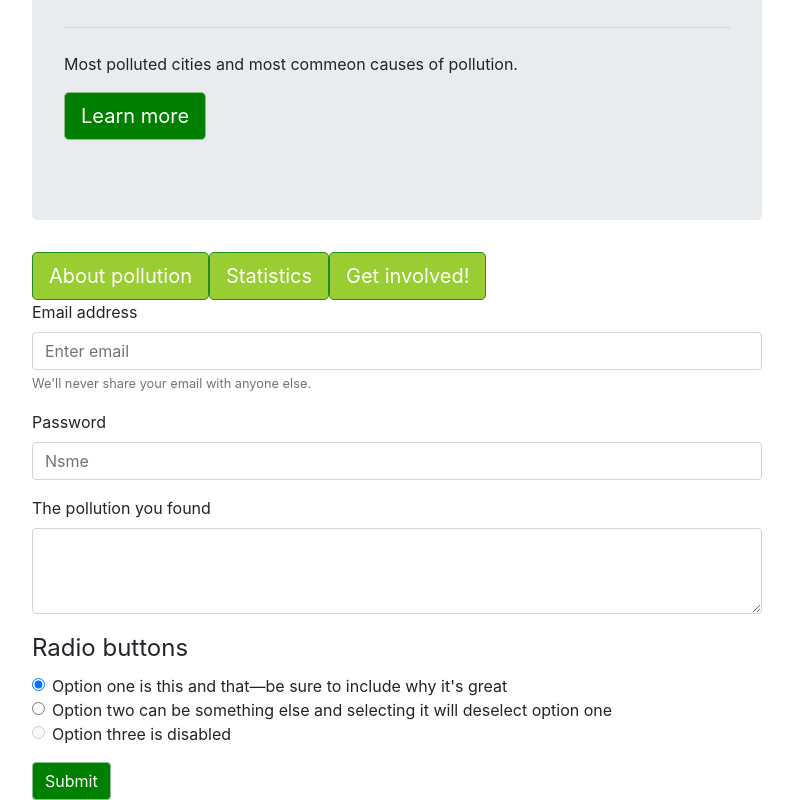
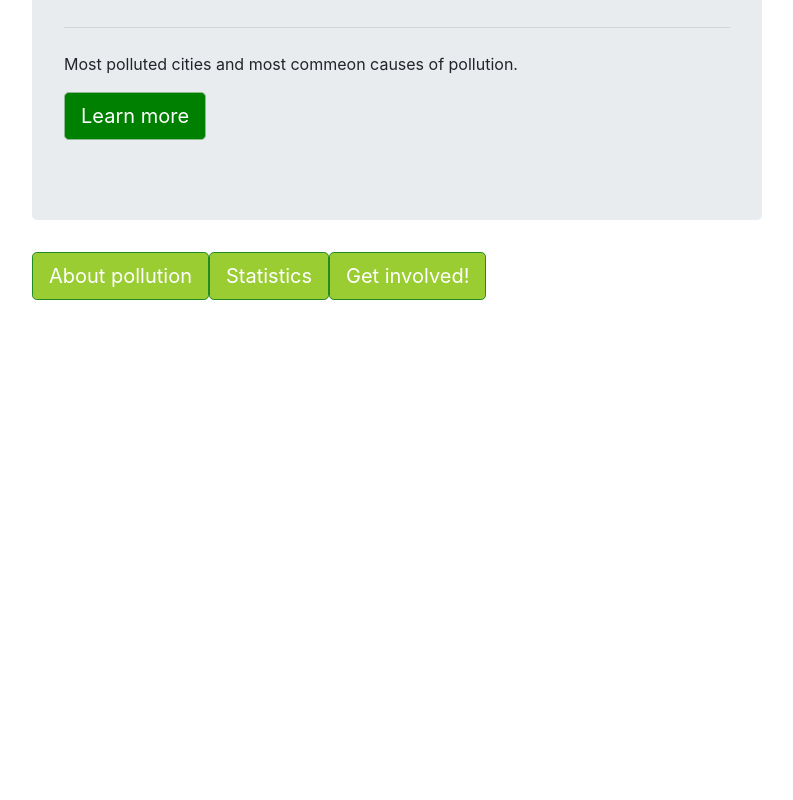
Before and after one commit to alisaa2801/iTEC2017, an Angular app in the folder itec2017/: page / in a window 1280 px wide. Shown: the part 309-1109 px from the top of the page, without its empty margins (243-1036 px from the left). After the commit the page ends 800 px from the top, so only its background shows below. Built offline with nearby package versions, Linux system fonts and the light colour scheme.

Commit message:
Versiune5_Form update_Diana

```diff
--- a/itec2017/src/app/pages/get-involved/get-involved.component.html
+++ b/itec2017/src/app/pages/get-involved/get-involved.component.html
@@ -1,59 +1,74 @@
 <form>
   <div class="form-group">
     <label for="exampleInputEmail1">Email address</label>
-    <input type="email" class="form-control" id="exampleInputEmail1" aria-describedby="emailHelp" placeholder="Enter email">
+    <input type="email" class="form-control" id="exampleInputEmail1" aria-describedby="emailHelp"
+           placeholder="Enter email">
     <small id="emailHelp" class="form-text text-muted">We'll never share your email with anyone else.</small>
   </div>
   <div class="form-group">
-    <label for="exampleInputNsme1">Password</label>
-    <input type="name" class="form-control" id="exampleInputNsme1" placeholder="Nsme">
+    <label for="exampleInputNsme1">Name</label>
+    <input type="name" class="form-control" id="exampleInputNsme1" placeholder="Enter your name here">
   </div>
-
-  <!--<div class="form-group">-->
-    <!--<label for="exampleSelect1">Example select</label>-->
-    <!--<select class="form-control" id="exampleSelect1">-->
-      <!--<option>1</option>-->
-      <!--<option>2</option>-->
-      <!--<option>3</option>-->
-      <!--<option>4</option>-->
-      <!--<option>5</option>-->
-    <!--</select>-->
-  <!--</div>-->
-  <!--<div class="form-group">-->
-    <!--<label for="exampleSelect2">Example multiple select</label>-->
-    <!--<select multiple class="form-control" id="exampleSelect2">-->
-      <!--<option>1</option>-->
-      <!--<option>2</option>-->
-      <!--<option>3</option>-->
-      <!--<option>4</option>-->
-      <!--<option>5</option>-->
-    <!--</select>-->
-  <!--</div>-->
   <div class="form-group">
     <label for="PollutionProblem">The pollution you found </label>
     <textarea class="form-control" id="PollutionProblem" rows="3"></textarea>
   </div>
   <fieldset class="form-group">
-    <legend>Radio buttons</legend>
-    <div class="form-check">
-      <label class="form-check-label">
-        <input type="radio" class="form-check-input" name="optionsRadios" id="optionsRadios1" value="option1" checked>
-        Option one is this and that&mdash;be sure to include why it's great
-      </label>
-    </div>
-    <div class="form-check">
-      <label class="form-check-label">
-        <input type="radio" class="form-check-input" name="optionsRadios" id="optionsRadios2" value="option2">
-        Option two can be something else and selecting it will deselect option one
-      </label>
-    </div>
-    <div class="form-check disabled">
-      <label class="form-check-label">
-        <input type="radio" class="form-check-input" name="optionsRadios" id="optionsRadios3" value="option3" disabled>
-        Option three is disabled
-      </label>
-    </div>
+    <legend>The polluted city</legend>
+
+    <select class="custom-select">
+      <option selected>City</option>
+      <option value="1">ALBA IULIA</option>
+      <option value="2">ARAD</option>
+      <option value="3">BUCURESTI</option>
+      <option value="4">BACAU</option>
+      <option value="5">BAIA MARE</option>
+      <option value="6">BISTRITA</option>
+      <option value="7">BOTOSANI</option>
+      <option value="8">BRAILA</option>
+      <option value="9">BRASOV</option>
+      <option value="10">BUZAU</option>
+      <option value="11">CALAN</option>
+      <option value="12">CALARASI</option>
+      <option value="13">CAMPULUNG</option>
+      <option value="14">CLUJ-NAPOCA</option>
+      <option value="15">CONSTANTA</option>
+      <option value="16">CRAIOVA</option>
+      <option value="17">DEVA</option>
+      <option value="18">DROBETA TURNU SEVERIN</option>
+      <option value="19">FOCSANI</option>
+      <option value="20">GALATI</option>
+      <option value="21">GIURGIU</option>
+      <option value="22">IASI</option>
+      <option value="23">LUGOJ</option>
+      <option value="24">MANGALIA</option>
+      <option value="25">MEDIAS</option>
+      <option value="26">MIERCUREA CIUC</option>
+      <option value="27">NAVODARI</option>
+      <option value="27">ORADEA</option>
+      <option value="27">OTELU ROSU</option>
+      <option value="27">PIATRA NEAMT</option>
+      <option value="27">PITESTI</option>
+      <option value="27">PLOIESTI</option>
+      <option value="27">RAMNICU VALCEA</option>
+      <option value="27">RESITA</option>
+      <option value="27">SATU MARE</option>
+      <option value="27">SEBES</option>
+      <option value="27">SIBIU</option>
+      <option value="27">SUCEAVA</option>
+      <option value="27">TARGOVISTE</option>
+      <option value="27">TARGU JIU</option>
+      <option value="27">TIMISOARA</option>
+      <option value="27">URZICENI</option>
+      <option value="27">VASLUI</option>
+      <option value="27">ZALAU</option>
+
+
+
+    </select>
   </fieldset>
+
+
 
   <button type="submit" class="btn btn-primary">Submit</button>
 </form>
--- a/itec2017/src/app/pages/home/home.component.html
+++ b/itec2017/src/app/pages/home/home.component.html
@@ -23,11 +23,10 @@
     <!-- Indicates a successful or positive action -->
     <button type="button" class="btn btn-success btn-lg">Statistics</button>
     <!-- Indicates a successful or positive action -->
-    <button type="button" class="btn btn-success btn-lg">Get involved!</button>
+    <button type="button" class="btn btn-success btn-lg" (click)="getInvolvedButton()">Get involved!</button>
 
 
-    <app-get-involved>
-
+    <app-get-involved [hidden]="hiddenForm">
     </app-get-involved>
 
   </div>
--- a/itec2017/src/app/pages/home/home.component.ts
+++ b/itec2017/src/app/pages/home/home.component.ts
@@ -1,4 +1,4 @@
-import { Component, OnInit } from '@angular/core';
+import {Component, OnInit} from '@angular/core';
 
 @Component({
   selector: 'app-home',
@@ -6,10 +6,17 @@ import { Component, OnInit } from '@angular/core';
   styleUrls: ['./home.component.css']
 })
 export class HomeComponent implements OnInit {
+  public hiddenForm = true;
 
-  constructor() { }
+  constructor() {
+  }
 
   ngOnInit() {
   }
 
+  public getInvolvedButton() {
+    this.hiddenForm = false;
+    console.log('Apaurgsn');
+  }
+
 }
```
